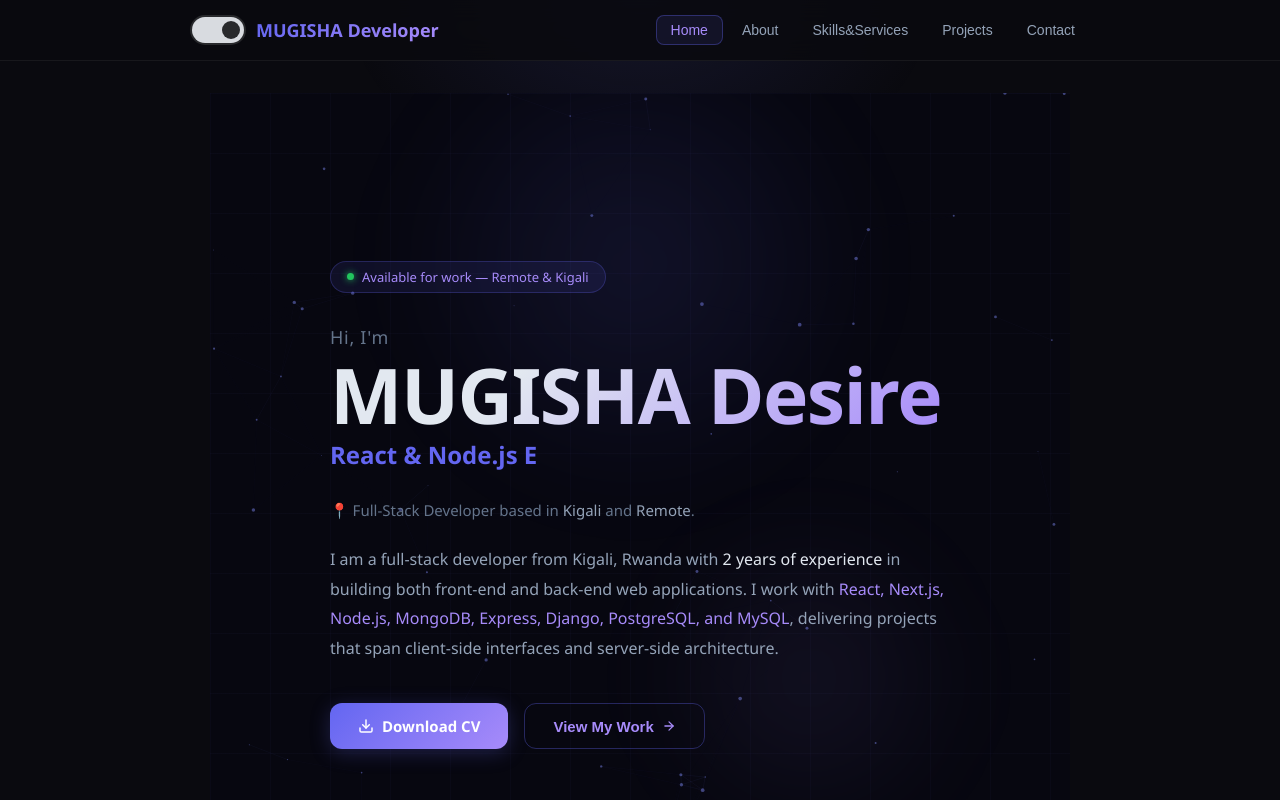
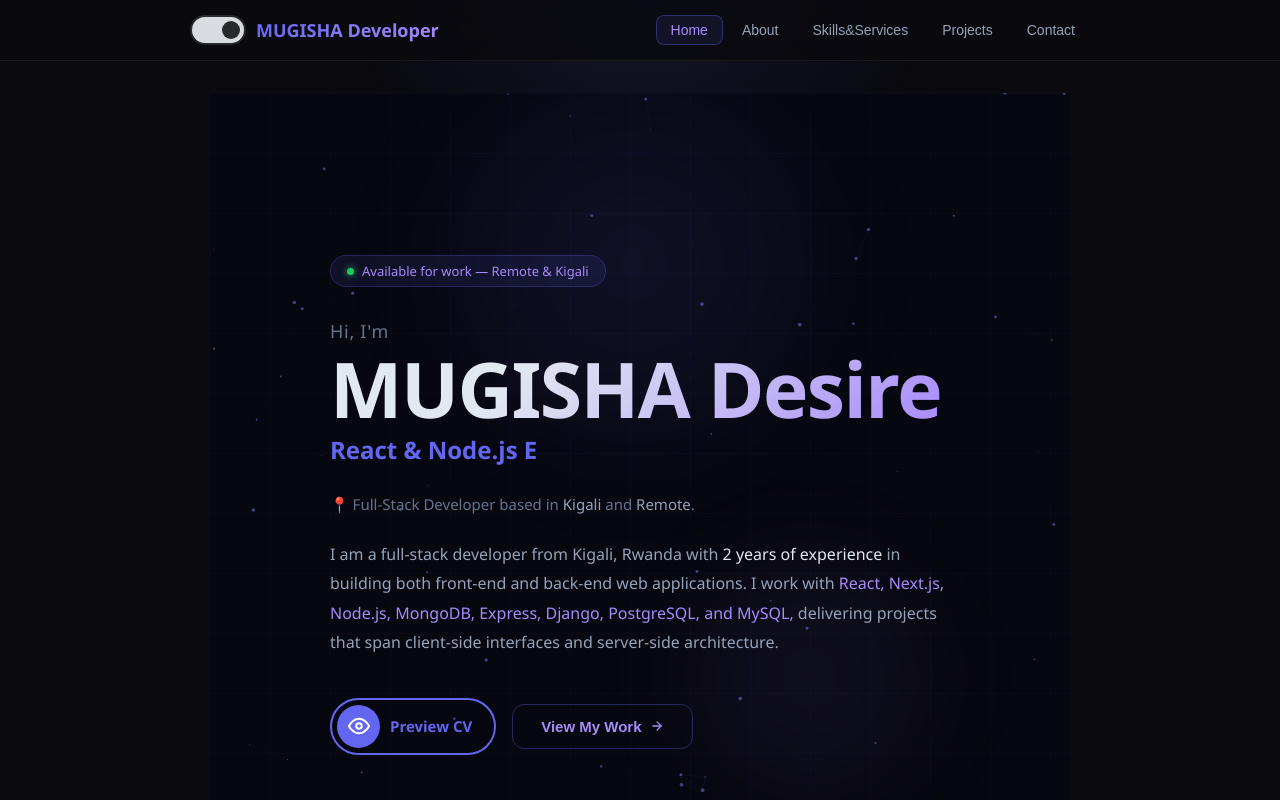
Before and after one commit to MugishaDesire/Portfolio, a React (Create React App) app: page / in a window 1280 px wide. Shown: the top 800 px of the page. Built offline with nearby package versions, Linux system fonts and the light colour scheme.

Commit message:
preview before download

```diff
--- a/src/Home.js
+++ b/src/Home.js
@@ -45,13 +45,18 @@ export default function Home({ onNavigate }) {
     "Open to Remote Work",
   ]);
 
-  const [cvHover, setCvHover]     = useState(false);
   const [workHover, setWorkHover] = useState(false);
+
+  // "preview"  -> clicking opens the CV in a new tab, then morphs into "download".
+  // "download" -> clicking downloads the CV, then morphs back to "preview".
+  // Starts on "preview" so the first click always opens the CV for review
+  // before a download is triggered. This repeats indefinitely so both
+  // actions stay available at all times.
+  const [cvMode, setCvMode] = useState("preview");
+  const [cvMorphing, setCvMorphing] = useState(false);
+  const cvAnchorRef = useRef(null);
   const canvasRef = useRef(null);
 
-  // Accent used by the canvas particle field — a touch darker/denser in
-  // light mode so the dots and connecting lines stay visible against a
-  // pale background, and brighter/glowier in dark mode.
   const dotRGB = isDark ? "129,140,248" : "79,70,229";
 
   useEffect(() => {
@@ -102,6 +107,23 @@ export default function Home({ onNavigate }) {
     return () => { cancelAnimationFrame(raf); window.removeEventListener("resize", resize); };
   }, [isDark, c.dotOpacity, c.lineOpacity, dotRGB]);
 
+  function handleCvClick(e) {
+    e.preventDefault();
+    if (cvMorphing) return; // ignore rapid double-clicks mid-animation
+
+    if (cvMode === "download") {
+      cvAnchorRef.current?.click();
+    } else {
+      window.open(cv, "_blank", "noopener,noreferrer");
+    }
+
+    setCvMorphing(true);
+    setTimeout(() => {
+      setCvMode(m => (m === "download" ? "preview" : "download"));
+      setCvMorphing(false);
+    }, 550);
+  }
+
   return (
     <div style={{
       minHeight: "100vh",
@@ -118,8 +140,6 @@ export default function Home({ onNavigate }) {
           position: "absolute", inset: 0, width: "100%", height: "100%", pointerEvents: "none",
         }} />
 
-        {/* Glow orbs — softer & lower-opacity in light mode so they read as
-            a subtle tint instead of a washed-out haze */}
         <div style={{
           position: "absolute", top: "-10%", left: "20%",
           width: "500px", height: "500px", borderRadius: "50%",
@@ -139,7 +159,6 @@ export default function Home({ onNavigate }) {
           transition: "background 0.35s ease, opacity 0.35s ease",
         }} />
 
-        {/* Grid */}
         <div style={{
           position: "absolute", inset: 0, pointerEvents: "none",
           backgroundImage: `linear-gradient(${c.gridLine} 1px, transparent 1px), linear-gradient(90deg, ${c.gridLine} 1px, transparent 1px)`,
@@ -147,14 +166,12 @@ export default function Home({ onNavigate }) {
           transition: "background-image 0.35s ease",
         }} />
 
-        {/* Content */}
         <div style={{
           position: "relative", zIndex: 1,
           maxWidth: "900px", margin: "0 auto",
           padding: "80px 2rem 0",
         }}>
 
-          {/* Status badge */}
           <div style={{
             display: "inline-flex", alignItems: "center", gap: "8px",
             background: c.badgeBg, border: `1px solid ${c.badgeBorder}`,
@@ -174,7 +191,6 @@ export default function Home({ onNavigate }) {
             Available for work — Remote &amp; Kigali
           </div>
 
-          {/* Greeting */}
           <p style={{
             fontSize: "18px", color: c.textSubtle, fontWeight: 400,
             marginBottom: "0.4rem", letterSpacing: "0.04em",
@@ -184,7 +200,6 @@ export default function Home({ onNavigate }) {
             Hi, I'm
           </p>
 
-          {/* Name */}
           <h1 style={{
             fontSize: "clamp(2.8rem, 6vw, 4.8rem)", fontWeight: 800,
             margin: "0 0 0.2rem", lineHeight: 1.05, letterSpacing: "-0.02em",
@@ -200,7 +215,6 @@ export default function Home({ onNavigate }) {
             </span>
           </h1>
 
-          {/* Typewriter */}
           <div style={{
             fontSize: "clamp(1.1rem, 2.5vw, 1.5rem)",
             color: c.accent, fontWeight: 600,
@@ -218,7 +232,6 @@ export default function Home({ onNavigate }) {
             }} />
           </div>
 
-          {/* Location */}
           <p style={{
             fontSize: "15px", color: c.textSubtle, marginBottom: "1.6rem",
             animation: "fadeUp 0.6s ease 0.35s both", transition: "color 0.35s ease",
@@ -228,7 +241,6 @@ export default function Home({ onNavigate }) {
             <span style={{ color: c.textMuted }}>Remote</span>.
           </p>
 
-          {/* Description */}
           <p style={{
             fontSize: "16px", lineHeight: 1.85,
             color: c.textMuted, maxWidth: "620px", marginBottom: "2.5rem",
@@ -243,40 +255,56 @@ export default function Home({ onNavigate }) {
 
           {/* CTA Buttons */}
           <div style={{
-            display: "flex", gap: "1rem", flexWrap: "wrap",
+            display: "flex", gap: "1rem", flexWrap: "wrap", alignItems: "center",
             marginBottom: "3.5rem",
             animation: "fadeUp 0.6s ease 0.5s both",
           }}>
+
+            {/* Hidden real download anchor — triggered programmatically */}
             <a
+              ref={cvAnchorRef}
               href={cv}
               download="Desire_MUGISHA_CV.pdf"
-              onMouseEnter={() => setCvHover(true)}
-              onMouseLeave={() => setCvHover(false)}
-              style={{
-                display: "inline-flex", alignItems: "center", gap: "8px",
-                padding: "13px 28px", borderRadius: "12px",
-                background: cvHover
-                  ? "linear-gradient(135deg, #4f46e5, #7c3aed)"
-                  : "linear-gradient(135deg, #6366f1, #a78bfa)",
-                color: "#fff", fontWeight: 600, fontSize: "15px",
-                textDecoration: "none",
-                // Light mode needs a darker, tighter shadow to separate the
-                // button from a bright page background; dark mode keeps the
-                // soft colored glow.
-                boxShadow: isDark
-                  ? (cvHover ? "0 8px 30px rgba(99,102,241,0.45)" : "0 4px 20px rgba(99,102,241,0.25)")
-                  : (cvHover ? "0 10px 24px rgba(79,70,229,0.35)" : "0 6px 16px rgba(79,70,229,0.22)"),
-                transition: "all 0.25s",
-                transform: cvHover ? "translateY(-2px)" : "none",
-              }}
+              style={{ display: "none" }}
+              tabIndex={-1}
+              aria-hidden="true"
             >
-              <svg width="16" height="16" viewBox="0 0 24 24" fill="none" stroke="currentColor" strokeWidth="2.2" strokeLinecap="round" strokeLinejoin="round">
-                <path d="M21 15v4a2 2 0 01-2 2H5a2 2 0 01-2-2v-4"/>
-                <polyline points="7 10 12 15 17 10"/>
-                <line x1="12" y1="15" x2="12" y2="3"/>
-              </svg>
-              Download CV
+              {" "}
             </a>
+
+            {/* Download / Preview CV toggle button */}
+            <button
+              type="button"
+              onClick={handleCvClick}
+              className={`cv-toggle-btn${cvMorphing ? " is-morphing" : ""}`}
+              style={{ "--cv-accent": c.accent }}
+              aria-label={cvMode === "download" ? "Download CV" : "Preview CV"}
+            >
+              <span className="cv-toggle-circle">
+                {/* Download icon */}
+                <svg
+                  className={`cv-toggle-icon${cvMode === "download" ? " is-active" : ""}`}
+                  viewBox="0 0 24 24" fill="none" stroke="currentColor"
+                  strokeWidth="2.2" strokeLinecap="round" strokeLinejoin="round"
+                >
+                  <path d="M21 15v4a2 2 0 01-2 2H5a2 2 0 01-2-2v-4"/>
+                  <polyline points="7 10 12 15 17 10"/>
+                  <line x1="12" y1="15" x2="12" y2="3"/>
+                </svg>
+                {/* Eye / preview icon */}
+                <svg
+                  className={`cv-toggle-icon${cvMode === "preview" ? " is-active" : ""}`}
+                  viewBox="0 0 24 24" fill="none" stroke="currentColor"
+                  strokeWidth="2.2" strokeLinecap="round" strokeLinejoin="round"
+                >
+                  <path d="M1 12s4-8 11-8 11 8 11 8-4 8-11 8-11-8-11-8z"/>
+                  <circle cx="12" cy="12" r="3"/>
+                </svg>
+              </span>
+              <span className="cv-toggle-text">
+                {cvMode === "download" ? "Download CV" : "Preview CV"}
+              </span>
+            </button>
 
             <button
               onMouseEnter={() => setWorkHover(true)}
@@ -301,7 +329,6 @@ export default function Home({ onNavigate }) {
           </div>
         </div>
 
-        {/* Scroll hint */}
         <div style={{
           position: "absolute", bottom: "2rem", left: "50%", transform: "translateX(-50%)",
           display: "flex", flexDirection: "column", alignItems: "center", gap: "4px",
@@ -323,6 +350,72 @@ export default function Home({ onNavigate }) {
         @keyframes blink     { 0%,100% { opacity:1 } 50% { opacity:0 } }
         @keyframes pulse     { 0%,100% { box-shadow:0 0 6px #22c55e } 50% { box-shadow:0 0 14px #22c55e } }
         @keyframes scrollLine { 0% { transform:scaleY(0); transform-origin:top } 50% { transform:scaleY(1); transform-origin:top } 51% { transform:scaleY(1); transform-origin:bottom } 100% { transform:scaleY(0); transform-origin:bottom } }
+
+        /* ---- Download / Preview CV toggle button ---- */
+        .cv-toggle-btn {
+          display: inline-flex;
+          align-items: center;
+          gap: 10px;
+          background: transparent;
+          border: 2px solid var(--cv-accent, rgb(91, 91, 240));
+          border-radius: 50px;
+          padding: 5px 22px 5px 5px;
+          cursor: pointer;
+          transition: width 0.35s ease, padding 0.35s ease, box-shadow 0.25s ease, transform 0.25s ease;
+          font-family: inherit;
+        }
+        .cv-toggle-btn:hover {
+          box-shadow: 0 6px 18px color-mix(in srgb, var(--cv-accent, rgb(91,91,240)) 35%, transparent);
+          transform: translateY(-2px);
+        }
+        .cv-toggle-btn.is-morphing {
+          padding-right: 5px;
+          width: 55px;
+        }
+        .cv-toggle-btn.is-morphing .cv-toggle-text {
+          opacity: 0;
+          width: 0;
+        }
+
+        .cv-toggle-circle {
+          position: relative;
+          flex-shrink: 0;
+          height: 43px;
+          width: 43px;
+          border-radius: 50%;
+          background-color: var(--cv-accent, rgb(91, 91, 240));
+          display: flex;
+          align-items: center;
+          justify-content: center;
+          transition: transform 0.35s ease;
+        }
+        .cv-toggle-btn.is-morphing .cv-toggle-circle {
+          transform: rotate(180deg) scale(0.92);
+        }
+
+        .cv-toggle-icon {
+          position: absolute;
+          width: 22px;
+          height: 22px;
+          color: #fff;
+          opacity: 0;
+          transform: scale(0.6);
+          transition: opacity 0.25s ease, transform 0.25s ease;
+        }
+        .cv-toggle-icon.is-active {
+          opacity: 1;
+          transform: scale(1);
+        }
+
+        .cv-toggle-text {
+          font-size: 15px;
+          font-weight: 600;
+          color: var(--cv-accent, rgb(91, 91, 240));
+          white-space: nowrap;
+          overflow: hidden;
+          transition: opacity 0.2s ease, width 0.2s ease;
+          opacity: 1;
+        }
       `}</style>
     </div>
   );
```
